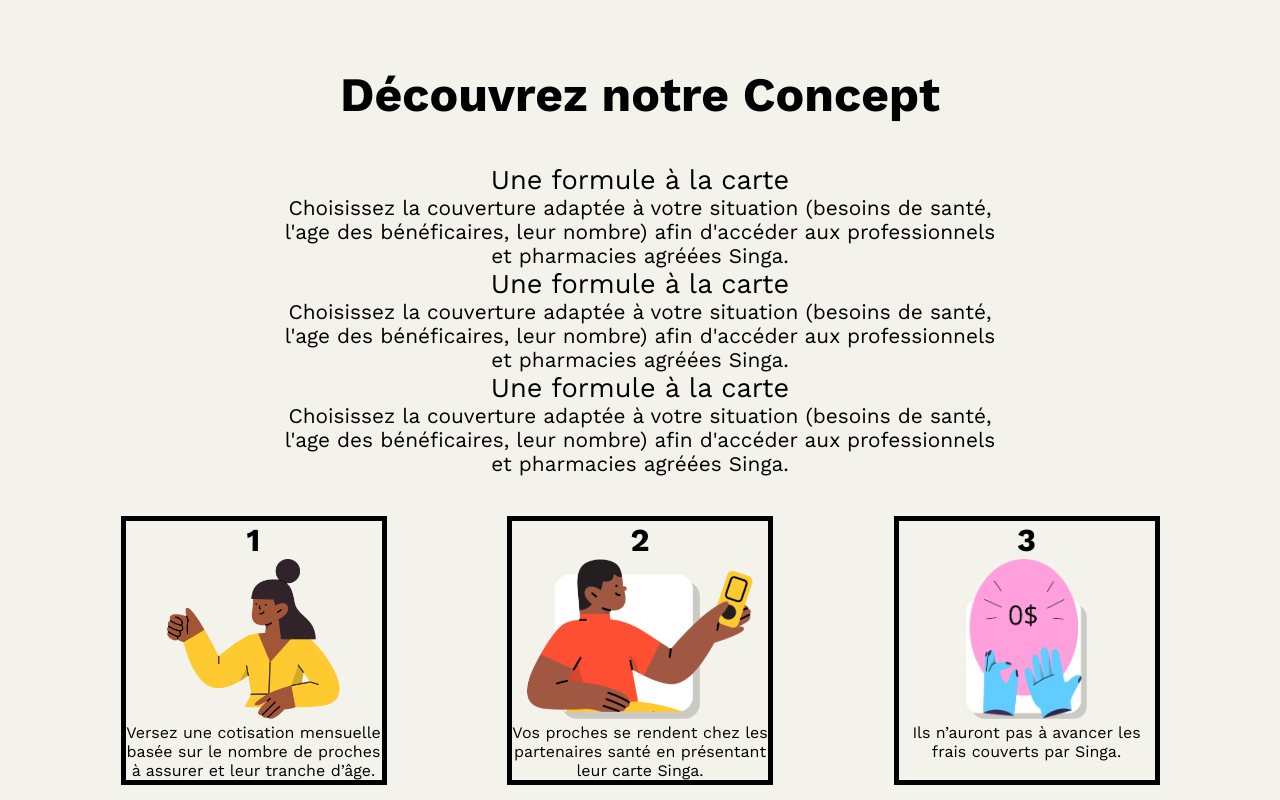
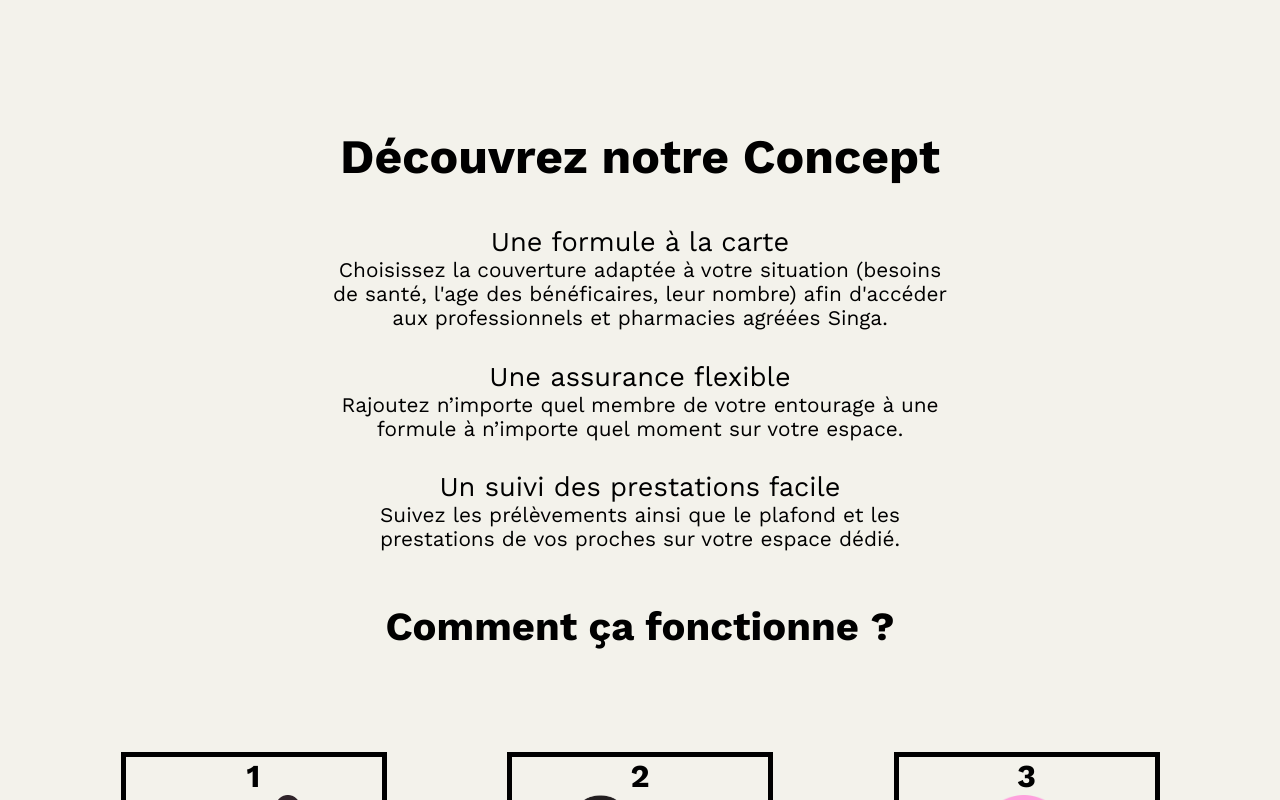
Before and after one commit to WildCodeSchool/paris-0921-project3-my-singa-assurance, a React (Vite) app: page / in a window 1280 px wide. Shown: the part 1600-2400 px from the top of the page. Built offline with nearby package versions, Linux system fonts and the light colour scheme.

Commit message:
Created buttonCardConcept

```diff
--- /dev/null
+++ b/src/components/ConceptButtons.jsx
@@ -0,0 +1,15 @@
+import React from 'react';
+
+const ConceptButtons = ({ icone, title, arg }) => {
+  return (
+    <div>
+      <div>
+        <img src={icone} alt="icone" />
+        <div>{title}</div>
+      </div>
+      <div>{arg}</div>
+    </div>
+  );
+};
+
+export default ConceptButtons;
--- a/src/components/HomepageConcept.jsx
+++ b/src/components/HomepageConcept.jsx
@@ -1,9 +1,13 @@
 import React from 'react';
 import ConceptCard from './ConceptCard';
+import ConceptButtons from './ConceptButtons';
 
 import MyImgConcept from '../assets/MyImgConcept.png';
 import MyImgConcept2 from '../assets/MyImgConcept2.png';
 import MyImgConcept3 from '../assets/MyImgConcept3.png';
+import Hospitalisation from '../assets/hospitalisation.png';
+import Maternité from '../assets/maternité.png';
+
 import style from './style/HomepageConcept.module.scss';
 
 function HomepageConcept() {
@@ -25,6 +29,35 @@ function HomepageConcept() {
     },
   ];
 
+  const BtnConcepts = [
+    {
+      icone: Hospitalisation,
+      title: 'Hospitalisation',
+      arg: ['chambre', 'frais traitements médicaux', 'visite généraliste', 'visite spécialiste petite chirurgie'],
+    },
+    {
+      icone: Maternité,
+      title: 'Maternité',
+      arg: ['frais pré et post-natal', 'accouchement simple', 'accouchement multiple', 'accouchement chirurgical'],
+    },
+    {
+      icone: 'none',
+      title: 'Optique',
+    },
+    {
+      icone: 'none',
+      title: 'Frais médicaux',
+    },
+    {
+      icone: 'none',
+      title: 'Dentaire',
+    },
+    {
+      icone: 'none',
+      title: 'Téléconsultation',
+    },
+  ];
+
   return (
     <div className={style.mainConceptCard}>
       <h2>Découvrez notre Concept</h2>
@@ -34,20 +67,20 @@ function HomepageConcept() {
           Choisissez la couverture adaptée à votre situation (besoins de santé, l&apos;age des bénéficaires, leur nombre) afin d&apos;accéder aux
           professionnels et pharmacies agréées Singa.
         </p>
-        <div className={style.resumeTitle}> Une formule à la carte </div>
-        <p>
-          Choisissez la couverture adaptée à votre situation (besoins de santé, l&apos;age des bénéficaires, leur nombre) afin d&apos;accéder aux
-          professionnels et pharmacies agréées Singa.
-        </p>
-        <div className={style.resumeTitle}> Une formule à la carte </div>
-        <p>
-          Choisissez la couverture adaptée à votre situation (besoins de santé, l&apos;age des bénéficaires, leur nombre) afin d&apos;accéder aux
-          professionnels et pharmacies agréées Singa.
-        </p>
+        <div className={style.resumeTitle}> Une assurance flexible </div>
+        <p>Rajoutez n’importe quel membre de votre entourage à une formule à n’importe quel moment sur votre espace.</p>
+        <div className={style.resumeTitle}> Un suivi des prestations facile </div>
+        <p>Suivez les prélèvements ainsi que le plafond et les prestations de vos proches sur votre espace dédié.</p>
       </div>
+      <div className={style.conceptTitle2}>Comment ça fonctionne ?</div>
       <div className={style.cardContainer}>
         {Concepts.map((card) => {
           return <ConceptCard key="0" title={card.title} src={card.src} desc={card.description} />;
+        })}
+      </div>
+      <div className={style.BtnContainer}>
+        {BtnConcepts.map((button) => {
+          return <ConceptButtons key="0" icone={button.icone} title={button.title} arg={button.arg} />;
         })}
       </div>
     </div>
--- a/src/components/style/HomepageConcept.module.scss
+++ b/src/components/style/HomepageConcept.module.scss
@@ -6,8 +6,8 @@
   align-items: center;
   height: 100vh;
   justify-content: space-evenly;
-  font-family: "Work Sans", sans-serif;
-  margin: 2%;
+  font-family: 'Work Sans', sans-serif;
+  margin: 10%;
 
   h2 {
     font-size: 300%;
@@ -19,6 +19,7 @@
   flex-direction: column;
   justify-content: space-between;
   text-align: center;
+  margin-top: 1%;
 
   p {
     font-size: 130%;
@@ -29,73 +30,18 @@
 
 .resumeTitle {
   font-size: 170%;
+  margin-top: 3%;
 }
 
 .cardContainer {
   display: flex;
   justify-content: space-evenly;
   width: 100vw;
+  margin: 10% 0 10% 0;
 }
 
-// .mainContainer {
-//   display: flex;
-//   flex-direction: row;
-//   align-items: center;
-//   font-family: 'Work Sans', sans-serif;
-//   padding-top: 5%;
-// }
-
-// .text {
-//   display: flex;
-//   flex-direction: column;
-//   justify-content: space-evenly;
-//   margin: 5%;
-//   height: 60vh;
-// }
-
-// .titre {
-//   background-color: forestgreen;
-// }
-
-// .mainImg {
-//   width: max-content;
-//   height: max-content;
-// }
-
-// p {
-//   font-size: 1.5rem;
-//   font-weight: bold;
-// }
-
-// .menu {
-//   display: flex;
-//   justify-content: space-around;
-//   align-items: center;
-//   list-style: none;
-//   width: 40vw;
-// }
-
-// .buttons {
-//   flex-grow: 1;
-//   display: flex;
-//   gap: 5%;
-//   justify-content: flex-end;
-//   align-items: center;
-
-//   .offers {
-//     height: 3vh;
-//     width: 200px;
-//     border-radius: 30px;
-//     border: none;
-//     background-color: #ffbc00;
-//     font-size: 1rem;
-//     font-weight: bold;
-//     margin-right: 10%;
-//   }
-
-//   .account {
-//     border: none;
-//     font-size: 1rem;
-//     font-weight: bold;
-//   }
-// }
+.conceptTitle2 {
+  margin-top: 5%;
+  font-size: 40px;
+  font-weight: bold;
+}
```
Also changed, not shown: src/assets/hospitalisation.png (added), src/assets/maternité.png (added).
